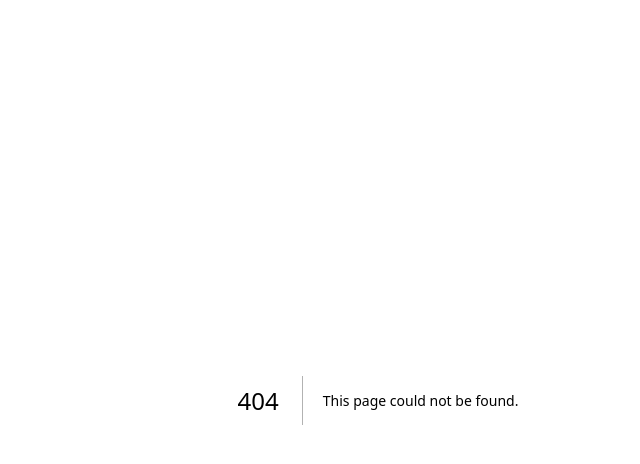
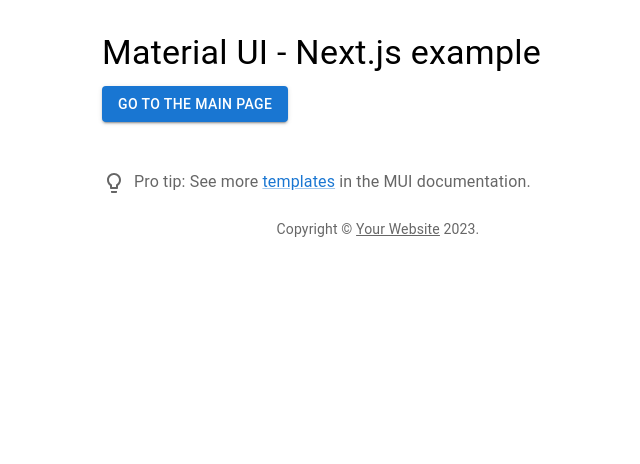
Before and after one commit to aarij-anwer/SummaryG, a Next.js app: page /about in a window 1280 px wide. Before the commit this address had no page. Shown: the top 464 px of the page, without its empty margins (262-902 px from the left). Built offline with nearby package versions, Linux system fonts and the light colour scheme.

Commit message:
functional material bottom drawer

```diff
--- /dev/null
+++ b/pages/about.js
@@ -0,0 +1,25 @@
+import * as React from 'react';
+import Container from '@mui/material/Container';
+import Typography from '@mui/material/Typography';
+import Box from '@mui/material/Box';
+import Button from '@mui/material/Button';
+import ProTip from './src/ProTip';
+import Link from './src/Link';
+import Copyright from './src/Copyright';
+
+export default function About() {
+  return (
+    <Container maxWidth="sm">
+      <Box sx={{ my: 4 }}>
+        <Typography variant="h4" component="h1" gutterBottom>
+          Material UI - Next.js example
+        </Typography>
+        <Button variant="contained" component={Link} noLinkStyle href="/">
+          Go to the main page
+        </Button>
+        <ProTip />
+        <Copyright />
+      </Box>
+    </Container>
+  );
+}
--- a/pages/db.js
+++ /dev/null
@@ -1,27 +0,0 @@
-import { PrismaClient } from '@prisma/client';
-
-export default function DB(props) {
-  console.log("props", props);
-  const results = props.results;
-  const searches = props.searches;
-  return (
-    <div>
-      <h1>DB Access</h1>
-      {results && results.map(result => (
-        <div key={result.id}>
-          <p>Summary: {result.summary}</p>
-          <p>Review: {result.review}</p>
-        </div>))}
-    </div>
-  );
-}
-
-export async function getServerSideProps() {
-  const prisma = new PrismaClient();
-  const results = await prisma.result.findMany();
-  const searches = await prisma.search.findMany();
-
-  return {
-    props: { results, searches }
-  };
-}
--- a/pages/index.js
+++ b/pages/index.js
@@ -16,6 +16,7 @@ import OneWordReview from './components/OneWordReview'
 import SimilarContent from './components/SimilarContent'
 import Loading from './components/Loading';
 import InitialLoad from './components/InitialLoad';
+import Material from './material';
 
 const inter = Inter({ subsets: ['latin'] })
 
@@ -114,6 +115,7 @@ export default function Home({ results }) {
             <SimilarContent similarContent={similarContent} />
           </div>
         </div>
+        <Material name="Recent Searches" recentSearches={recentSearches} setSearchIdState={setSearchIdState}/>
       </main>
     </>
   )
--- /dev/null
+++ b/pages/material.js
@@ -0,0 +1,69 @@
+import * as React from 'react';
+import Box from '@mui/material/Box';
+import Drawer from '@mui/material/Drawer';
+import Button from '@mui/material/Button';
+import List from '@mui/material/List';
+import Divider from '@mui/material/Divider';
+import ListItem from '@mui/material/ListItem';
+import ListItemButton from '@mui/material/ListItemButton';
+import ListItemIcon from '@mui/material/ListItemIcon';
+import ListItemText from '@mui/material/ListItemText';
+import InboxIcon from '@mui/icons-material/MoveToInbox';
+import MailIcon from '@mui/icons-material/Mail';
+
+export default function TemporaryDrawer(props) {
+
+  console.log("TemporaryDrawer Props", props);
+  const items = ['Inbox', 'Starred', 'Send email', 'Drafts'];
+
+  const [state, setState] = React.useState({
+    bottom: false
+  });
+
+  const toggleDrawer = (anchor, open) => (event) => {
+    if (event.type === 'keydown' && (event.key === 'Tab' || event.key === 'Shift')) {
+      return;
+    }
+
+    setState({ ...state, [anchor]: open });
+  };
+
+  const list = (anchor, items) => (
+    <Box
+      sx={{ width: anchor === 'top' || anchor === 'bottom' ? 'auto' : 250 }}
+      role="presentation"
+      onClick={toggleDrawer(anchor, false)}
+      onKeyDown={toggleDrawer(anchor, false)}
+    >
+      <List>
+        {items.map((text, index) => (
+          <ListItem key={text} disablePadding>
+            <ListItemButton>
+              {/* <ListItemIcon>
+                {index % 2 === 0 ? <InboxIcon /> : <MailIcon />}
+              </ListItemIcon> */}
+              <ListItemText primary={text} />
+            </ListItemButton>
+          </ListItem>
+        ))}
+      </List>
+    </Box>
+  );
+
+  return (
+    <div>
+      {['bottom'].map((anchor) => (
+        <React.Fragment key={anchor}>
+          <Button onClick={toggleDrawer(anchor, true)}>{props.name}</Button>
+          <Drawer
+            anchor={anchor}
+            open={state[anchor]}
+            onClose={toggleDrawer(anchor, false)}
+          >
+            {list(anchor, items)}
+          </Drawer>
+        </React.Fragment>
+      ))}
+    </div>
+  );
+}
--- /dev/null
+++ b/pages/src/Copyright.js
@@ -0,0 +1,15 @@
+import * as React from 'react';
+import Typography from '@mui/material/Typography';
+import MuiLink from '@mui/material/Link';
+
+export default function Copyright() {
+  return (
+    <Typography variant="body2" color="text.secondary" align="center">
+      {'Copyright © '}
+      <MuiLink color="inherit" href="https://mui.com/">
+        Your Website
+      </MuiLink>{' '}
+      {new Date().getFullYear()}.
+    </Typography>
+  );
+}
--- /dev/null
+++ b/pages/src/Link.js
@@ -0,0 +1,135 @@
+import * as React from 'react';
+import PropTypes from 'prop-types';
+import clsx from 'clsx';
+import { useRouter } from 'next/router';
+import NextLink from 'next/link';
+import MuiLink from '@mui/material/Link';
+import { styled } from '@mui/material/styles';
+
+// Add support for the sx prop for consistency with the other branches.
+const Anchor = styled('a')({});
+
+export const NextLinkComposed = React.forwardRef(function NextLinkComposed(props, ref) {
+  const {
+    to,
+    linkAs,
+    replace,
+    scroll,
+    shallow,
+    prefetch,
+    legacyBehavior = true,
+    locale,
+    ...other
+  } = props;
+
+  return (
+    <NextLink
+      href={to}
+      prefetch={prefetch}
+      as={linkAs}
+      replace={replace}
+      scroll={scroll}
+      shallow={shallow}
+      passHref
+      legacyBehavior={legacyBehavior}
+      locale={locale}
+    >
+      <Anchor ref={ref} {...other} />
+    </NextLink>
+  );
+});
+
+NextLinkComposed.propTypes = {
+  href: PropTypes.any,
+  legacyBehavior: PropTypes.bool,
+  linkAs: PropTypes.oneOfType([PropTypes.object, PropTypes.string]),
+  locale: PropTypes.string,
+  passHref: PropTypes.bool,
+  prefetch: PropTypes.bool,
+  replace: PropTypes.bool,
+  scroll: PropTypes.bool,
+  shallow: PropTypes.bool,
+  to: PropTypes.oneOfType([PropTypes.object, PropTypes.string]).isRequired,
+};
+
+// A styled version of the Next.js Link component:
+// https://nextjs.org/docs/api-reference/next/link
+const Link = React.forwardRef(function Link(props, ref) {
+  const {
+    activeClassName = 'active',
+    as,
+    className: classNameProps,
+    href,
+    legacyBehavior,
+    linkAs: linkAsProp,
+    locale,
+    noLinkStyle,
+    prefetch,
+    replace,
+    role, // Link don't have roles.
+    scroll,
+    shallow,
+    ...other
+  } = props;
+
+  const router = useRouter();
+  const pathname = typeof href === 'string' ? href : href.pathname;
+  const className = clsx(classNameProps, {
+    [activeClassName]: router.pathname === pathname && activeClassName,
+  });
+
+  const isExternal =
+    typeof href === 'string' && (href.indexOf('http') === 0 || href.indexOf('mailto:') === 0);
+
+  if (isExternal) {
+    if (noLinkStyle) {
+      return <Anchor className={className} href={href} ref={ref} {...other} />;
+    }
+
+    return <MuiLink className={className} href={href} ref={ref} {...other} />;
+  }
+
+  const linkAs = linkAsProp || as;
+  const nextjsProps = {
+    to: href,
+    linkAs,
+    replace,
+    scroll,
+    shallow,
+    prefetch,
+    legacyBehavior,
+    locale,
+  };
+
+  if (noLinkStyle) {
+    return <NextLinkComposed className={className} ref={ref} {...nextjsProps} {...other} />;
+  }
+
+  return (
+    <MuiLink
+      component={NextLinkComposed}
+      className={className}
+      ref={ref}
+      {...nextjsProps}
+      {...other}
+    />
+  );
+});
+
+Link.propTypes = {
+  activeClassName: PropTypes.string,
+  as: PropTypes.oneOfType([PropTypes.object, PropTypes.string]),
+  className: PropTypes.string,
+  href: PropTypes.any,
+  legacyBehavior: PropTypes.bool,
+  linkAs: PropTypes.oneOfType([PropTypes.object, PropTypes.string]),
+  locale: PropTypes.string,
+  noLinkStyle: PropTypes.bool,
+  prefetch: PropTypes.bool,
+  replace: PropTypes.bool,
+  role: PropTypes.string,
+  scroll: PropTypes.bool,
+  shallow: PropTypes.bool,
+};
+
+export default Link;
--- /dev/null
+++ b/pages/src/ProTip.js
@@ -0,0 +1,22 @@
+import * as React from 'react';
+import Link from '@mui/material/Link';
+import SvgIcon from '@mui/material/SvgIcon';
+import Typography from '@mui/material/Typography';
+
+function LightBulbIcon(props) {
+  return (
+    <SvgIcon {...props}>
+      <path d="M9 21c0 .55.45 1 1 1h4c.55 0 1-.45 1-1v-1H9v1zm3-19C8.14 2 5 5.14 5 9c0 2.38 1.19 4.47 3 5.74V17c0 .55.45 1 1 1h6c.55 0 1-.45 1-1v-2.26c1.81-1.27 3-3.36 3-5.74 0-3.86-3.14-7-7-7zm2.85 11.1l-.85.6V16h-4v-2.3l-.85-.6C7.8 12.16 7 10.63 7 9c0-2.76 2.24-5 5-5s5 2.24 5 5c0 1.63-.8 3.16-2.15 4.1z" />
+    </SvgIcon>
+  );
+}
+
+export default function ProTip() {
+  return (
+    <Typography sx={{ mt: 6, mb: 3 }} color="text.secondary">
+      <LightBulbIcon sx={{ mr: 1, verticalAlign: 'middle' }} />
+      Pro tip: See more <Link href="https://mui.com/getting-started/templates/">templates</Link> in
+      the MUI documentation.
+    </Typography>
+  );
+}
--- /dev/null
+++ b/pages/src/createEmotionCache.js
@@ -0,0 +1,17 @@
+import createCache from '@emotion/cache';
+
+const isBrowser = typeof document !== 'undefined';
+
+// On the client side, Create a meta tag at the top of the <head> and set it as insertionPoint.
+// This assures that MUI styles are loaded first.
+// It allows developers to easily override MUI styles with other styling solutions, like CSS modules.
+export default function createEmotionCache() {
+  let insertionPoint;
+
+  if (isBrowser) {
+    const emotionInsertionPoint = document.querySelector('meta[name="emotion-insertion-point"]');
+    insertionPoint = emotionInsertionPoint ?? undefined;
+  }
+
+  return createCache({ key: 'mui-style', insertionPoint });
+}
--- /dev/null
+++ b/pages/src/theme.js
@@ -0,0 +1,30 @@
+import { Roboto } from 'next/font/google';
+import { createTheme } from '@mui/material/styles';
+import { red } from '@mui/material/colors';
+
+export const roboto = Roboto({
+  weight: ['300', '400', '500', '700'],
+  subsets: ['latin'],
+  display: 'swap',
+  fallback: ['Helvetica', 'Arial', 'sans-serif'],
+});
+
+// Create a theme instance.
+const theme = createTheme({
+  palette: {
+    primary: {
+      main: '#556cd6',
+    },
+    secondary: {
+      main: '#19857b',
+    },
+    error: {
+      main: red.A400,
+    },
+  },
+  typography: {
+    fontFamily: roboto.style.fontFamily,
+  },
+});
+
+export default theme;
```
Also changed, not shown: package.json (+9 -0 lines), 1 other file (tests, documents, lock files or other folders).
